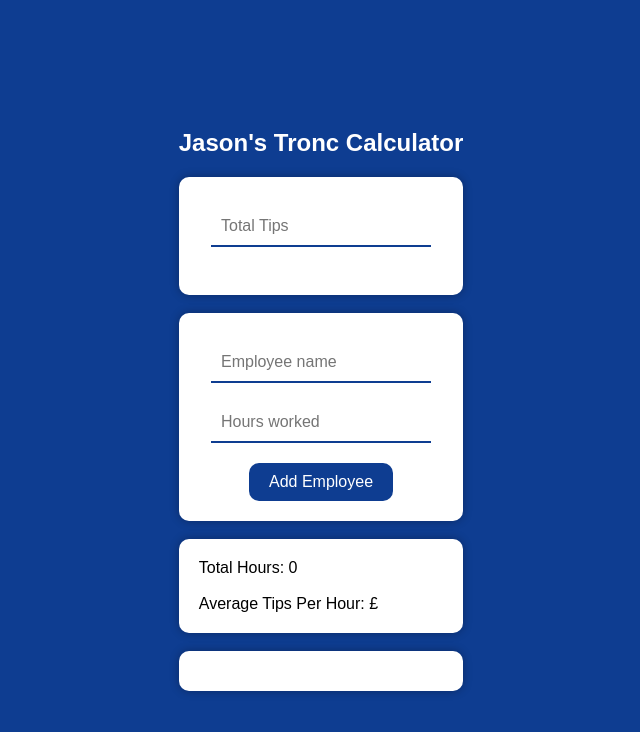
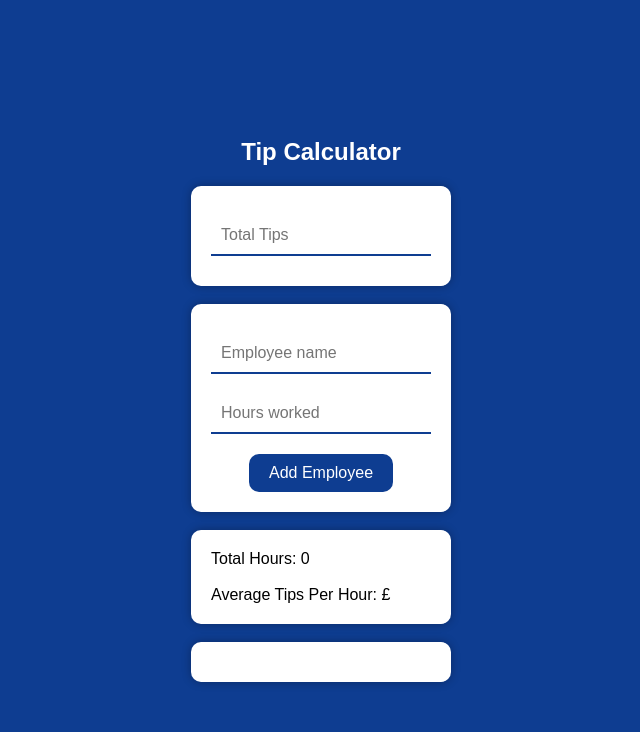
Before and after one commit to markprodehl/tip-calculator, a React (Create React App) app: page / in a window 1280 px wide. Shown: the top 732 px of the page, without its empty margins (319-959 px from the left). Built offline with nearby package versions, Linux system fonts and the light colour scheme.

Commit message:
Imported react-number-format into the main component and added attributes to the NumericFormat component that adds a pound sign to the totalTips input field

```diff
--- a/src/components/TipCalculator.css
+++ b/src/components/TipCalculator.css
@@ -9,6 +9,12 @@ body {
   align-items: center;
   justify-content: center;
   height: 100vh;
+}
+
+.header {
+  display: flex;
+  flex-direction: column;
+  align-items: center;
 }
 
 .input-form {
--- a/src/components/TipCalculator.js
+++ b/src/components/TipCalculator.js
@@ -1,8 +1,9 @@
 import React, { useState } from 'react';
+import { NumericFormat } from 'react-number-format';
 import './TipCalculator.css'
 
 const TipCalculator = () => {
-  const [totalTips, setTotalTips] = useState("");
+  const [totalTips, setTotalTips] = useState(0);
   const [employees, setEmployees] = useState([]);
   const [totalHours, setTotalHours] = useState(0);
   const [employeeName, setEmployeeName] = useState("");
@@ -11,10 +12,14 @@ const TipCalculator = () => {
   const [employeeNameError, setEmployeeNameError] = useState("");
   const [hoursWorkedError, setHoursWorkedError] = useState("");
 
-  const handleTotalTipsChange = (e) => {
-    const value = e.target.value;
-    setTotalTips(value === 0 ? "" : value);
-  };
+  // const handleTotalTipsChange = (e) => {
+  //   const value = e.target.value;
+  //   setTotalTips(value === 0 ? "" : value);
+  // };
+
+  const handleTotalTipsChange = (floatValue) => {
+  setTotalTips(floatValue);
+};
 
 
   const handleEmployeeSubmit = (event) => {
@@ -48,16 +53,17 @@ const TipCalculator = () => {
   return (
 
     <div className="container">
-      <h2>Jason's Tronc Calculator</h2>
+      <h2 className="header">Tip Calculator</h2>
       <form className="input-form">
-        <input
-          type="number"
+        <NumericFormat
+          type="text"
           value={totalTips || ""}
-          onChange={handleTotalTipsChange}
+          onValueChange={(values) => handleTotalTipsChange(values.floatValue)}
+          thousandSeparator={true}
+          prefix="£"
           placeholder="Total Tips"
-          />
-          {totalTipsError && <p className="error-message">{totalTipsError}</p>}
-      <br />
+        />
+        {totalTipsError && <p className="error-message">{totalTipsError}</p>}
       </form>
       <br/>
       <form onSubmit={handleEmployeeSubmit} className="input-form">
```
